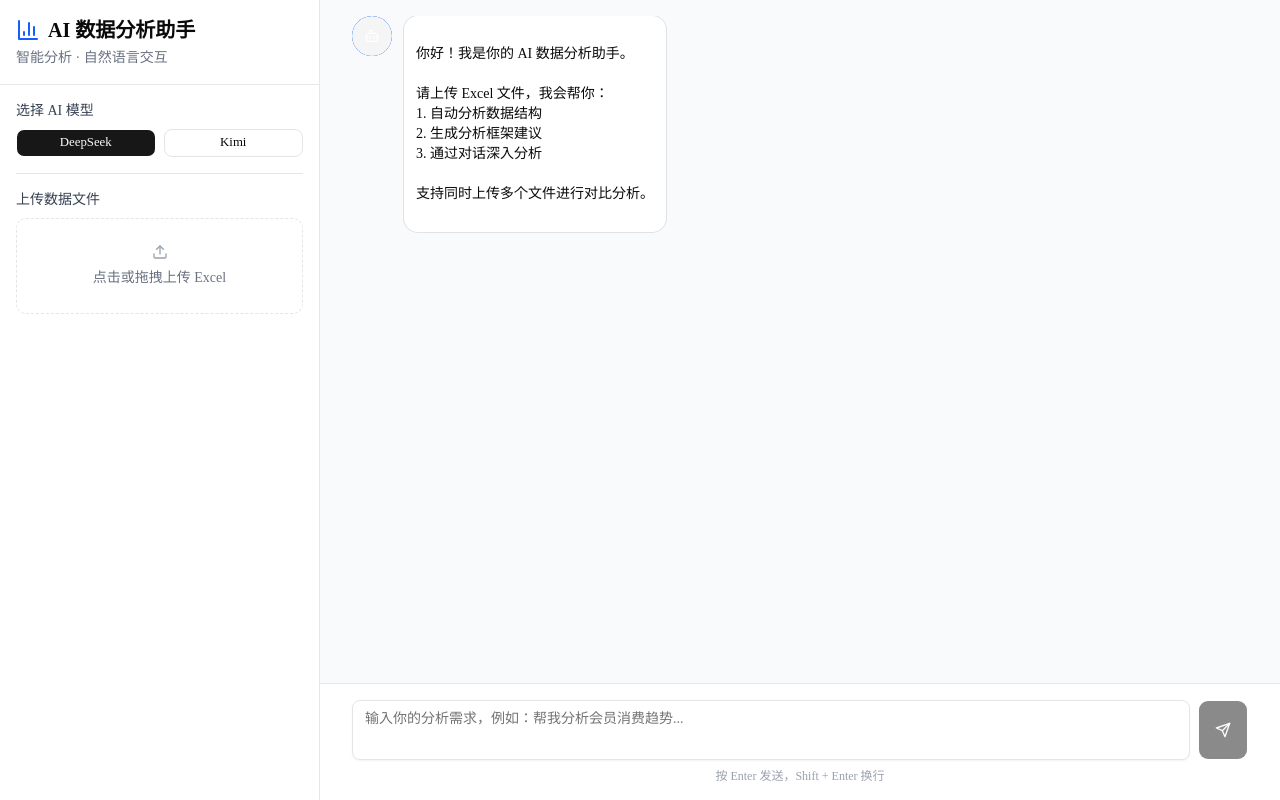
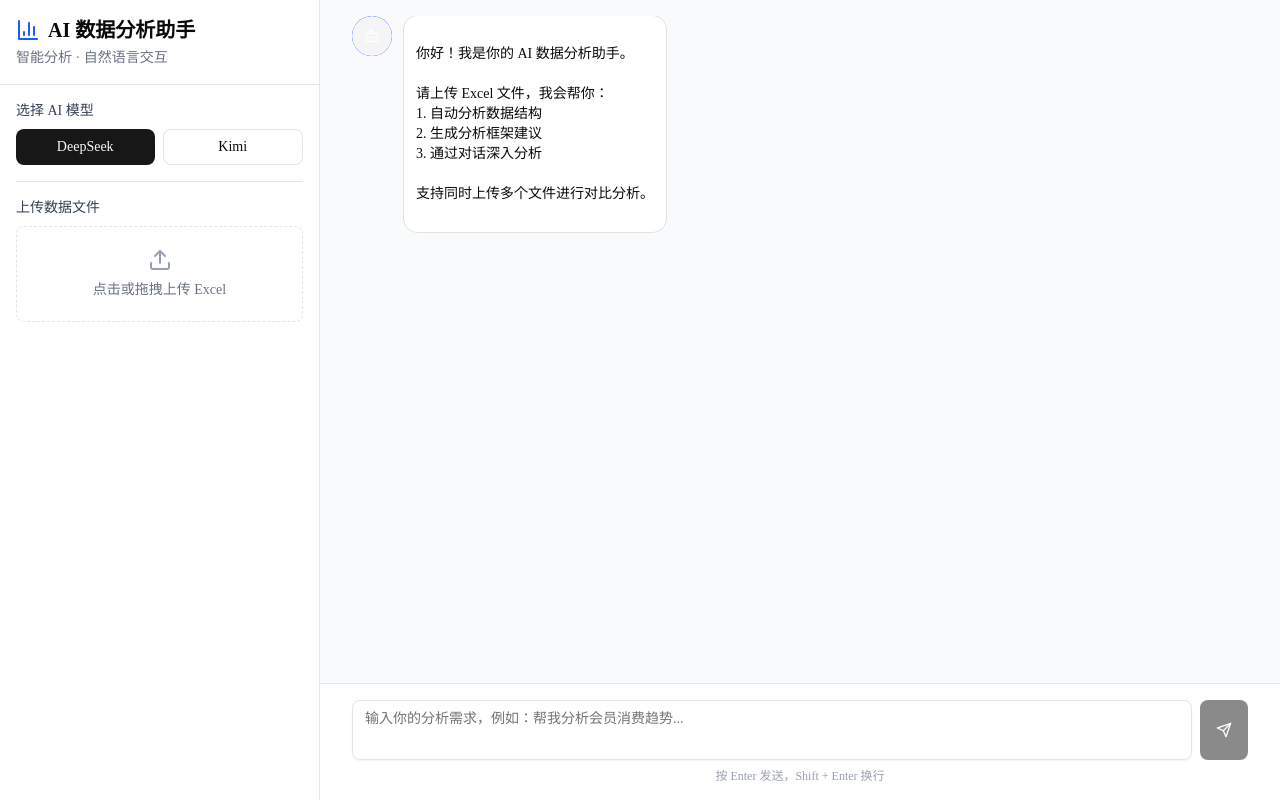
Before and after one commit to Kent0303/ai-data-analyst, a Next.js app: page / in a window 1280 px wide. Built offline with nearby package versions, Linux system fonts and the light colour scheme; what tailwindcss-animate would draw is missing.

Commit message:
Fix: Use @radix-ui/react-slot instead of @base-ui/react

```diff
--- a/src/components/ui/button.tsx
+++ b/src/components/ui/button.tsx
@@ -1,38 +1,29 @@
-"use client"
-
-import { Button as ButtonPrimitive } from "@base-ui/react/button"
+import * as React from "react"
+import { Slot } from "@radix-ui/react-slot"
 import { cva, type VariantProps } from "class-variance-authority"
 
 import { cn } from "@/lib/utils"
 
 const buttonVariants = cva(
-  "group/button inline-flex shrink-0 items-center justify-center rounded-lg border border-transparent bg-clip-padding text-sm font-medium whitespace-nowrap transition-all outline-none select-none focus-visible:border-ring focus-visible:ring-3 focus-visible:ring-ring/50 active:translate-y-px disabled:pointer-events-none disabled:opacity-50 aria-invalid:border-destructive aria-invalid:ring-3 aria-invalid:ring-destructive/20 dark:aria-invalid:border-destructive/50 dark:aria-invalid:ring-destructive/40 [&_svg]:pointer-events-none [&_svg]:shrink-0 [&_svg:not([class*='size-'])]:size-4",
+  "inline-flex items-center justify-center whitespace-nowrap rounded-md text-sm font-medium ring-offset-background transition-colors focus-visible:outline-none focus-visible:ring-2 focus-visible:ring-ring focus-visible:ring-offset-2 disabled:pointer-events-none disabled:opacity-50",
   {
     variants: {
       variant: {
-        default: "bg-primary text-primary-foreground [a]:hover:bg-primary/80",
+        default: "bg-primary text-primary-foreground hover:bg-primary/90",
+        destructive:
+          "bg-destructive text-destructive-foreground hover:bg-destructive/90",
         outline:
-          "border-border bg-background hover:bg-muted hover:text-foreground aria-expanded:bg-muted aria-expanded:text-foreground dark:border-input dark:bg-input/30 dark:hover:bg-input/50",
+          "border border-input bg-background hover:bg-accent hover:text-accent-foreground",
         secondary:
-          "bg-secondary text-secondary-foreground hover:bg-secondary/80 aria-expanded:bg-secondary aria-expanded:text-secondary-foreground",
-        ghost:
-          "hover:bg-muted hover:text-foreground aria-expanded:bg-muted aria-expanded:text-foreground dark:hover:bg-muted/50",
-        destructive:
-          "bg-destructive/10 text-destructive hover:bg-destructive/20 focus-visible:border-destructive/40 focus-visible:ring-destructive/20 dark:bg-destructive/20 dark:hover:bg-destructive/30 dark:focus-visible:ring-destructive/40",
+          "bg-secondary text-secondary-foreground hover:bg-secondary/80",
+        ghost: "hover:bg-accent hover:text-accent-foreground",
         link: "text-primary underline-offset-4 hover:underline",
       },
       size: {
-        default:
-          "h-8 gap-1.5 px-2.5 has-data-[icon=inline-end]:pr-2 has-data-[icon=inline-start]:pl-2",
-        xs: "h-6 gap-1 rounded-[min(var(--radius-md),10px)] px-2 text-xs in-data-[slot=button-group]:rounded-lg has-data-[icon=inline-end]:pr-1.5 has-data-[icon=inline-start]:pl-1.5 [&_svg:not([class*='size-'])]:size-3",
-        sm: "h-7 gap-1 rounded-[min(var(--radius-md),12px)] px-2.5 text-[0.8rem] in-data-[slot=button-group]:rounded-lg has-data-[icon=inline-end]:pr-1.5 has-data-[icon=inline-start]:pl-1.5 [&_svg:not([class*='size-'])]:size-3.5",
-        lg: "h-9 gap-1.5 px-2.5 has-data-[icon=inline-end]:pr-3 has-data-[icon=inline-start]:pl-3",
-        icon: "size-8",
-        "icon-xs":
-          "size-6 rounded-[min(var(--radius-md),10px)] in-data-[slot=button-group]:rounded-lg [&_svg:not([class*='size-'])]:size-3",
-        "icon-sm":
-          "size-7 rounded-[min(var(--radius-md),12px)] in-data-[slot=button-group]:rounded-lg",
-        "icon-lg": "size-9",
+        default: "h-10 px-4 py-2",
+        sm: "h-9 rounded-md px-3",
+        lg: "h-11 rounded-md px-8",
+        icon: "h-10 w-10",
       },
     },
     defaultVariants: {
@@ -42,19 +33,24 @@
   }
 )
 
-function Button({
-  className,
-  variant = "default",
-  size = "default",
-  ...props
-}: ButtonPrimitive.Props & VariantProps<typeof buttonVariants>) {
-  return (
-    <ButtonPrimitive
-      data-slot="button"
-      className={cn(buttonVariants({ variant, size, className }))}
-      {...props}
-    />
-  )
+export interface ButtonProps
+  extends React.ButtonHTMLAttributes<HTMLButtonElement>,
+    VariantProps<typeof buttonVariants> {
+  asChild?: boolean
 }
 
+const Button = React.forwardRef<HTMLButtonElement, ButtonProps>(
+  ({ className, variant, size, asChild = false, ...props }, ref) => {
+    const Comp = asChild ? Slot : "button"
+    return (
+      <Comp
+        className={cn(buttonVariants({ variant, size, className }))}
+        ref={ref}
+        {...props}
+      />
+    )
+  }
+)
+Button.displayName = "Button"
+
 export { Button, buttonVariants }
```
